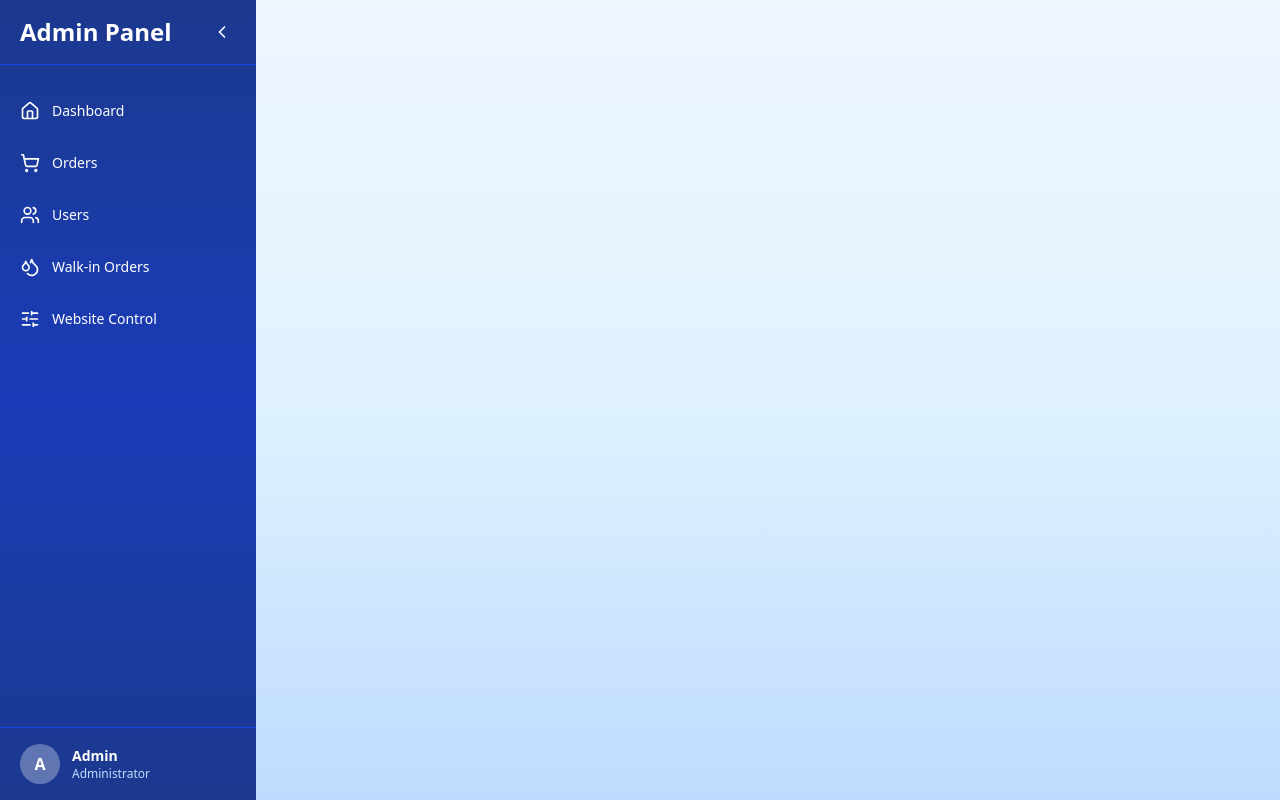
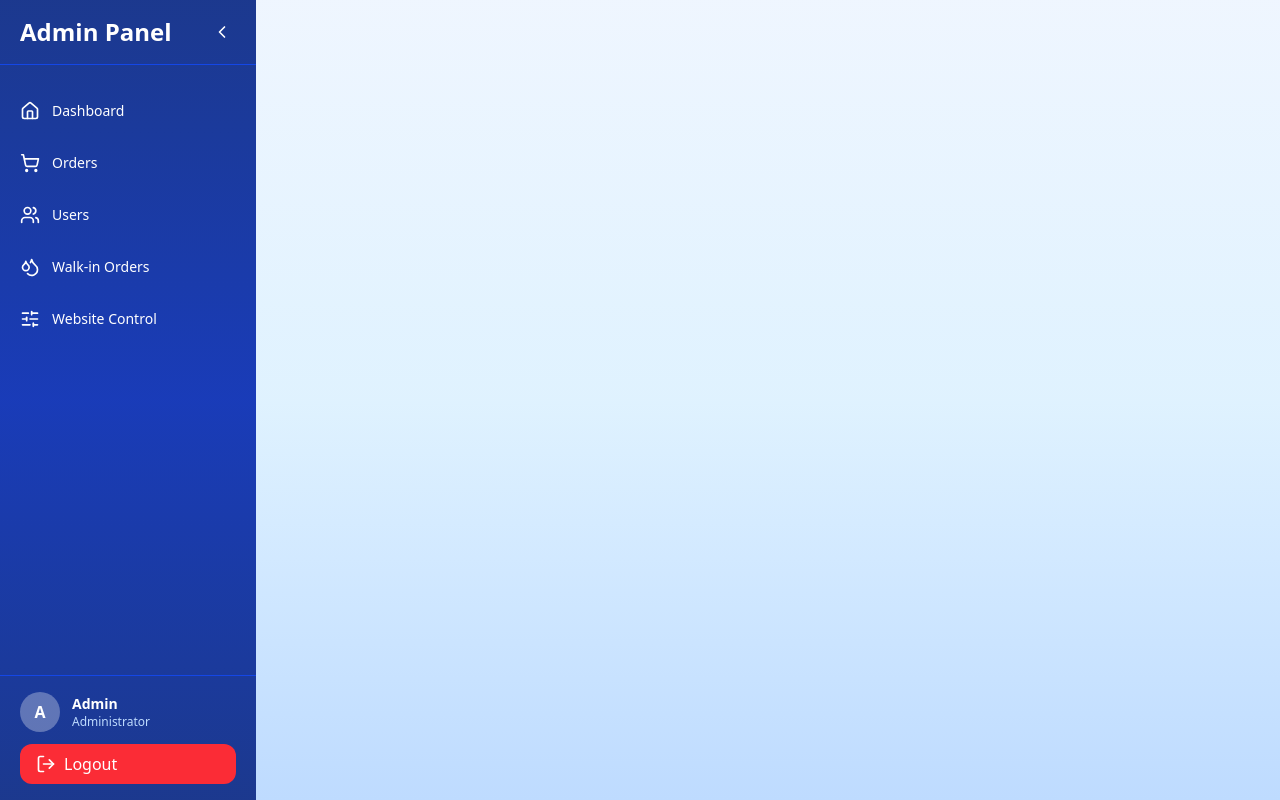
Before and after one commit to AngeloApolinario/MoisesWaterRefillStationWebsite, a React (Vite) app in the folder client/: page /admin in a window 1280 px wide. Built offline with nearby package versions, Linux system fonts and the light colour scheme.

Commit message:
feat: implement logout functionality in admin panel

```diff
--- a/client/src/pages/admin/AdminApp.jsx
+++ b/client/src/pages/admin/AdminApp.jsx
@@ -8,6 +8,7 @@ import {
   Droplets,
   ChevronLeft,
   ChevronRight,
+  LogOut,
 } from "lucide-react";
 import AdminDashboard from "./Dashboard";
 import AdminOrders from "./Orders";
@@ -30,6 +31,12 @@ export default function AdminApp() {
       icon: <SlidersHorizontal size={20} />,
     },
   ];
+
+  const handleLogout = () => {
+    // Clear authentication (adjust to your auth logic)
+    localStorage.removeItem("adminToken");
+    window.location.href = "/admin/login"; // redirect to login
+  };
 
   return (
     <div className="flex min-h-screen bg-gray-50">
@@ -77,9 +84,14 @@ export default function AdminApp() {
           })}
         </nav>
 
-        {/* Footer / Admin Info */}
+        {/* Footer / Admin Info & Logout */}
+        <div
+          className={`px-5 py-4 mt-auto border-t border-blue-700 flex flex-col gap-3 ${
+            isCollapsed ? "items-center" : ""
+          }`}
+        >
           {!isCollapsed && (
-          <div className="px-5 py-4 mt-auto border-t border-blue-700 flex items-center gap-3">
+            <div className="flex items-center gap-3">
               <div className="w-10 h-10 rounded-full bg-white/30 flex items-center justify-center text-white font-bold">
                 A
               </div>
@@ -89,6 +101,20 @@ export default function AdminApp() {
               </div>
             </div>
           )}
+
+          <button
+            onClick={handleLogout}
+            className={`flex items-center gap-2 px-4 py-2 rounded-xl font-medium transition ${
+              isCollapsed
+                ? "justify-center w-full"
+                : "bg-red-500 hover:bg-red-600 text-white"
+            }`}
+            title="Logout"
+          >
+            <LogOut size={20} />
+            {!isCollapsed && "Logout"}
+          </button>
+        </div>
       </aside>
 
       {/* Main Content */}
@@ -98,10 +124,7 @@ export default function AdminApp() {
           <Route path="orders" element={<AdminOrders />} />
           <Route path="users" element={<AdminUsers />} />
           <Route path="walkin" element={<AdminWalkIn />} />
-          <Route
-            path="website-control"
-            element={<AdminWebsiteControl />}
-          />{" "}
+          <Route path="website-control" element={<AdminWebsiteControl />} />
         </Routes>
       </main>
     </div>
```
Lines whose indentation alone changed are shown as unchanged.
